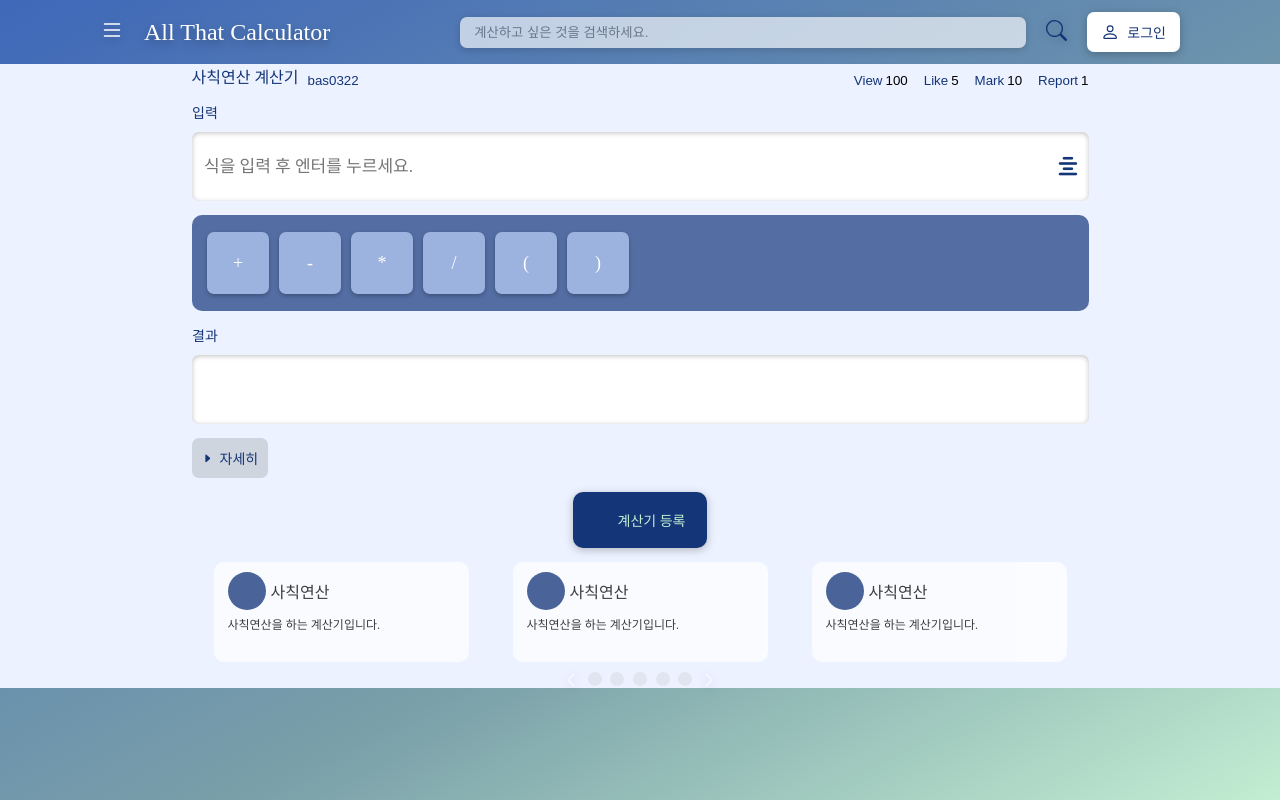
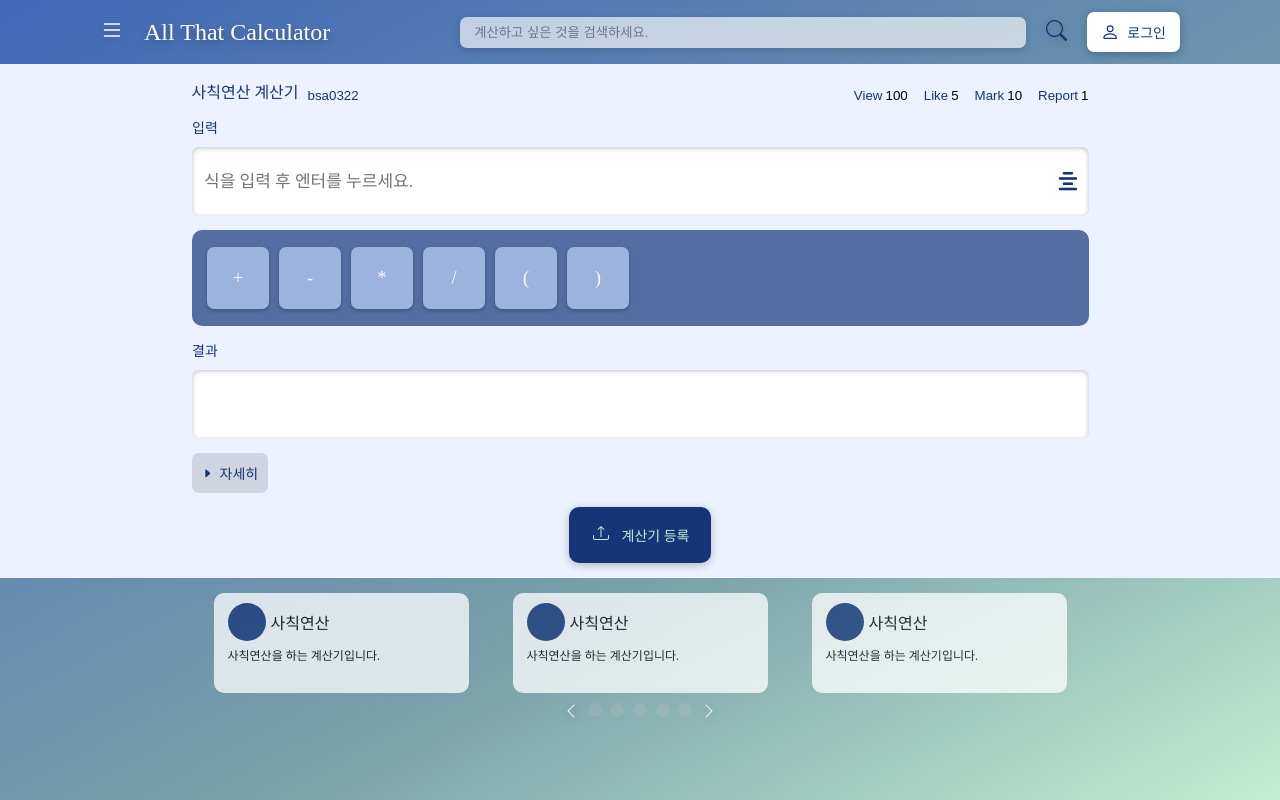
Before and after one commit to AllThatCalculator/Application, a React (Create React App) app in the folder client/: page / in a window 1280 px wide. Built offline with nearby package versions, Linux system fonts and the light colour scheme; a web font is replaced by a local one.

Commit message:
[fetch] bluebtnicon...

```diff
--- a/client/src/components/atom-components/ButtonBlue.js
+++ b/client/src/components/atom-components/ButtonBlue.js
@@ -54,7 +54,8 @@ const StyledIcon = (props) => {
       width={Icons[props.name].width}
       viewBox={Icons[props.name].viewBox}
     >
-      <>{path(Icons[props.name].path)}</>
+      <path d={Icons[props.name].path[0]} />
+      <path d={Icons[props.name].path[1]} />
     </svg>
   );
 };
--- a/client/src/components/atom-components/Icons.js
+++ b/client/src/components/atom-components/Icons.js
@@ -23,9 +23,9 @@ const Icons = {
       "M.5 9.9a.5.5 0 0 1 .5.5v2.5a1 1 0 0 0 1 1h12a1 1 0 0 0 1-1v-2.5a.5.5 0 0 1 1 0v2.5a2 2 0 0 1-2 2H2a2 2 0 0 1-2-2v-2.5a.5.5 0 0 1 .5-.5z",
       "M7.646 1.146a.5.5 0 0 1 .708 0l3 3a.5.5 0 0 1-.708.708L8.5 2.707V11.5a.5.5 0 0 1-1 0V2.707L5.354 4.854a.5.5 0 1 1-.708-.708l3-3z",
     ],
-    height: "8px",
-    width: "13px",
-    viewBox: "0 0 13 13",
+    height: "17px",
+    width: "21px",
+    viewBox: "0 0 17 17",
   },
   BsList: {
     path: "M2.5 12a.5.5 0 0 1 .5-.5h10a.5.5 0 0 1 0 1H3a.5.5 0 0 1-.5-.5zm0-4a.5.5 0 0 1 .5-.5h10a.5.5 0 0 1 0 1H3a.5.5 0 0 1-.5-.5zm0-4a.5.5 0 0 1 .5-.5h10a.5.5 0 0 1 0 1H3a.5.5 0 0 1-.5-.5z",
--- a/client/src/pages/Calculet.js
+++ b/client/src/pages/Calculet.js
@@ -12,6 +12,8 @@ const Positioner = styled.div`
   align-self: center;
   gap: 14px;
   background: ${styles.styleColor.blue30};
+  margin-bottom: 15px;
+  padding: 15px;
 `;
 
 const Wrapper = styled.div`
@@ -24,7 +26,7 @@ function Calculet() {
     name: "사칙연산 계산기",
     id: 1,
     srcCode: null,
-    contributor: "bas0322",
+    contributor: "bsa0322",
     manual: null,
     description: "사칙연산 계산기입니다.",
     statistics: {
@@ -37,13 +39,15 @@ function Calculet() {
     },
   });
   return (
-    <Positioner>
-      <Wrapper>
-        <CalculetBlock calculetObj={calculetObj} />
-      </Wrapper>
-      <ButtonBlue text="계산기 등록" icon="BsUpload" />
+    <>
+      <Positioner>
+        <Wrapper>
+          <CalculetBlock calculetObj={calculetObj} />
+        </Wrapper>
+        <ButtonBlue text="계산기 등록" icon="BsUpload" />
+      </Positioner>
       <Recommend />
-    </Positioner>
+    </>
   );
 }
 
```
